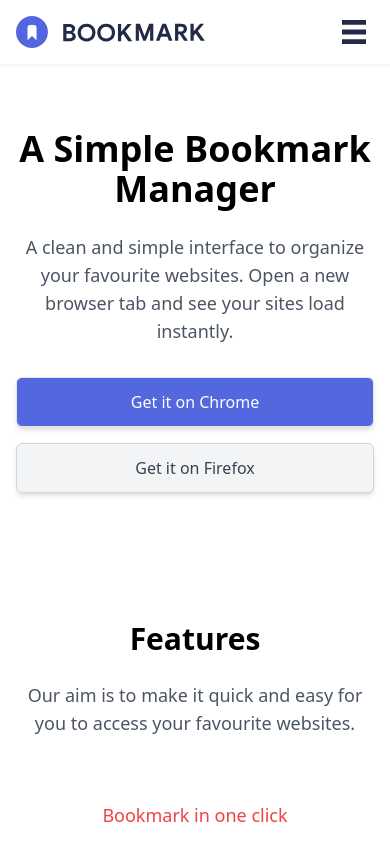
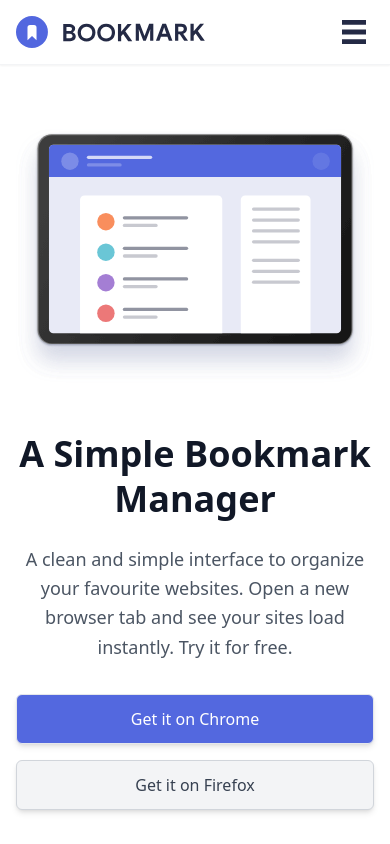
Before and after one commit to druedaro/sprint5-React, a React (Vite) app: page / in a window 390 px wide. Shown: the top 844 px of the page. Built offline with nearby package versions, Linux system fonts and the light colour scheme.

Commit message:
feat: update Hero component with responsive styles

```diff
--- a/src/components/organisms/Hero.tsx
+++ b/src/components/organisms/Hero.tsx
@@ -1,22 +1,37 @@
-import Button from '../atoms/Button';
+import Button from "../atoms/Button";
+
+// Hero component for the main landing section.
+// It typically includes a headline, subheadline, and a call-to-action button.
+// The layout is visually appealing and designed to capture user attention.
+// It may also include background images or animations for enhanced engagement.
 
 const Hero = () => {
-    return (
-        <section className="py-16 md:py-24 px-4">
-      <div className="container mx-auto text-center max-w-4xl">
-        <h1 className="text-4xl md:text-6xl font-bold mb-6">
-          A Simple Bookmark Manager
-        </h1>
-        <p className="text-lg md:text-xl text-gray-600 mb-8 max-w-2xl mx-auto">
-          A clean and simple interface to organize your favourite websites. Open a new browser tab and see your sites load instantly.
-        </p>
-        <div className="flex flex-col sm:flex-row gap-4 justify-center">
-          <Button variant="primary">
-            Get it on Chrome
-          </Button>
-          <Button variant="secondary">
-            Get it on Firefox
-          </Button>
+  return (
+    <section className="py-16 md:py-24 px-4 overflow-hidden">
+      <div className="container mx-auto max-w-6xl">
+        <div className="grid md:grid-cols-2 gap-12 items-center">
+
+          <div className="text-center md:text-left order-2 md:order-1">
+            <h1 className="text-4xl md:text-4xl lg:text-5xl font-semibold mb-6 text-gray-900 leading-tight">
+              A Simple Bookmark Manager
+            </h1>
+            <p className="text-lg md:text-base text-gray-600 mb-8 leading-relaxed">
+              A clean and simple interface to organize your favourite websites. Open a new
+              browser tab and see your sites load instantly. Try it for free.
+            </p>
+            <div className="flex flex-col sm:flex-row gap-4 justify-center md:justify-start">
+              <Button variant="primary">Get it on Chrome</Button>
+              <Button variant="secondary">Get it on Firefox</Button>
+            </div>
+          </div>
+
+          <div className="relative order-1 md:order-2">
+            <img
+              src="/images/illustration-hero.svg"
+              alt="Bookmark Manager Hero"
+              className="w-full max-w-lg mx-auto"
+            />
+          </div>
         </div>
       </div>
     </section>
```
